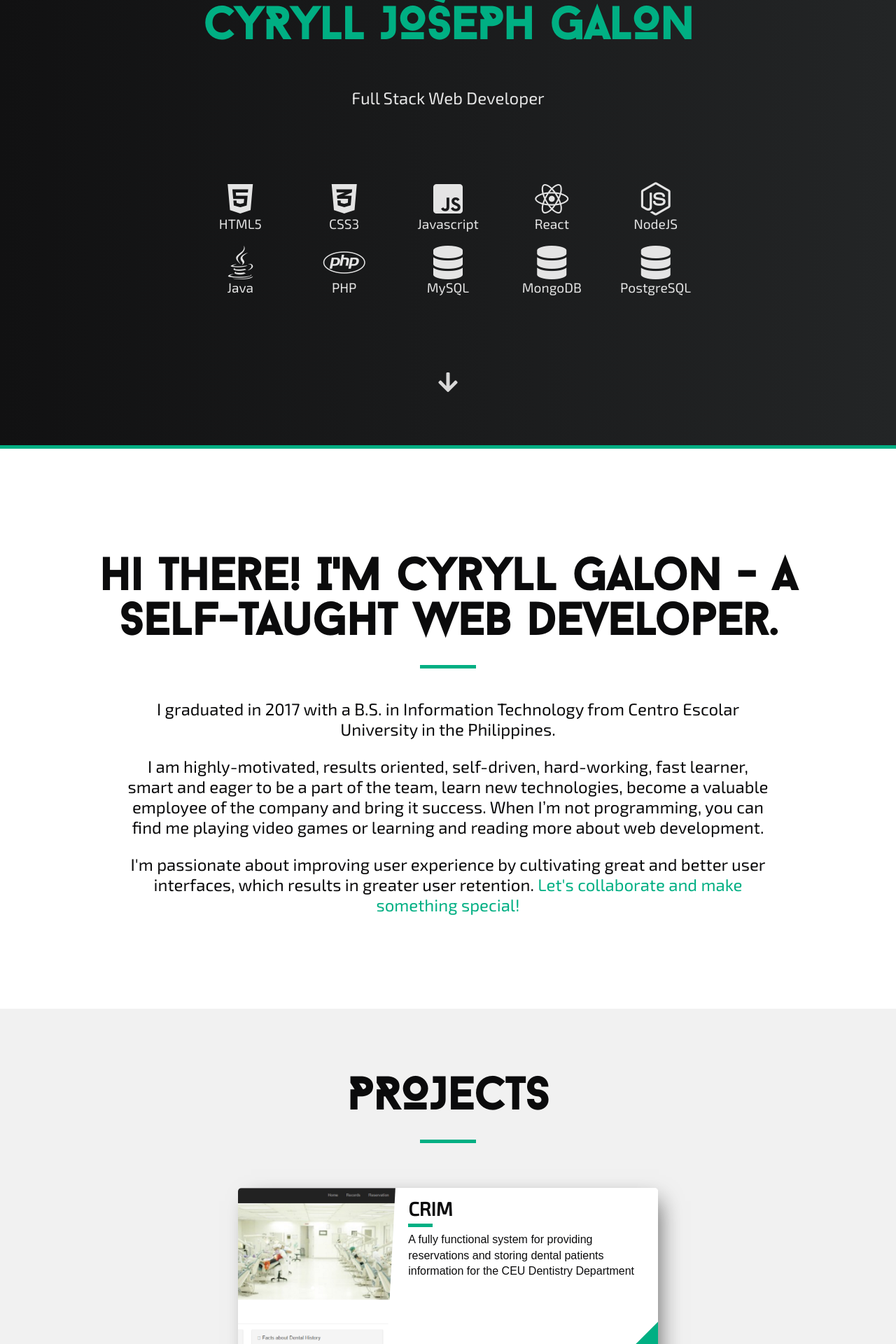
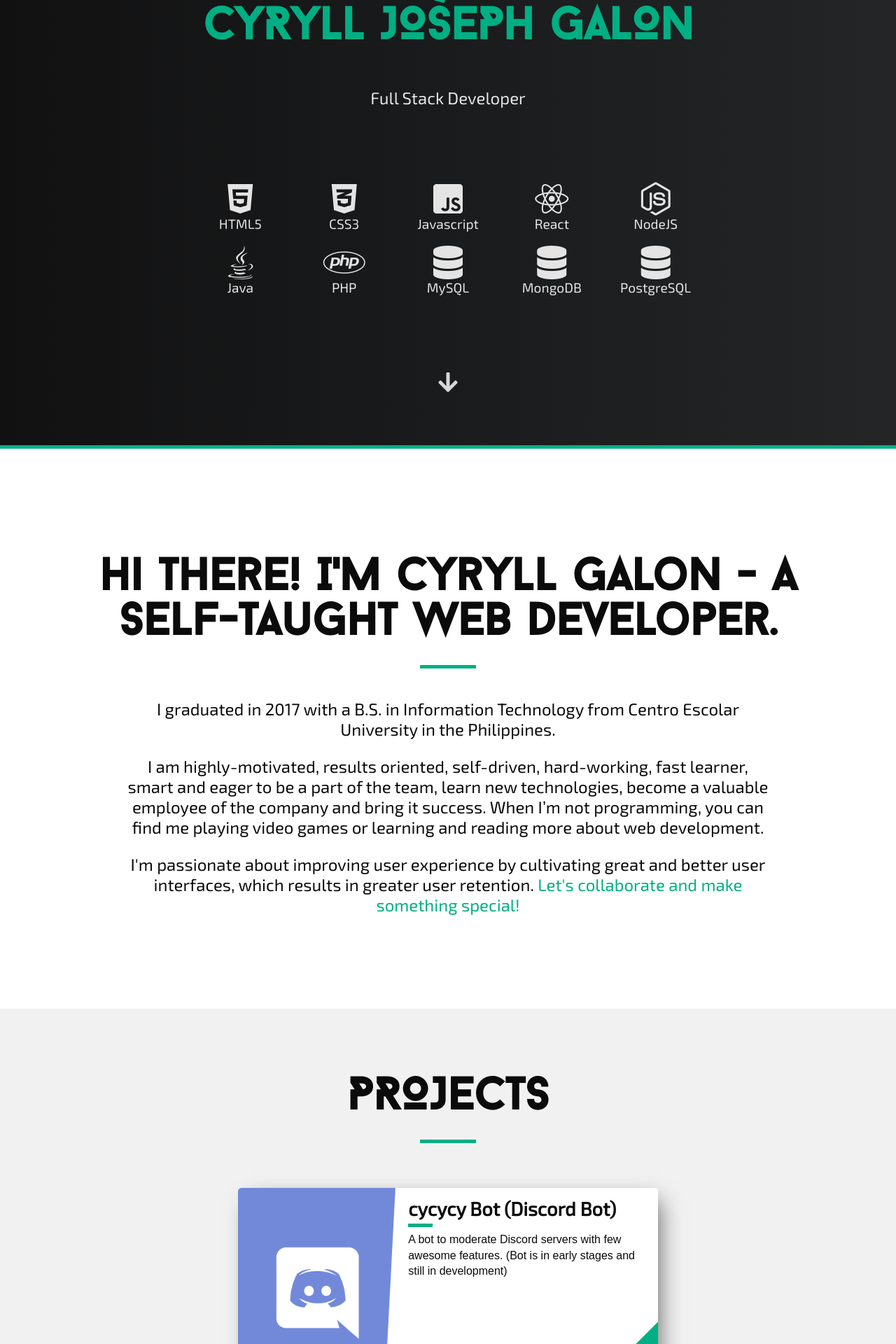
Before and after one commit to galoncyryll/portfolio, a React (Create React App) app: page / in a window 1280 px wide. Shown: the part 220-2140 px from the top of the page at 70% size. Built offline with nearby package versions, Linux system fonts and the light colour scheme.

Commit message:
changed features

```diff
--- a/src/components/landingpage/landingpage.js
+++ b/src/components/landingpage/landingpage.js
@@ -9,7 +9,7 @@ class LandingPage extends Component {
                     <div className='content'>
                         <div className='wow fadeInDown'>
                             <h1 ><i className="fas fa-code blocker"></i>CYRYLL JOSEPH GALON</h1>
-                            <h2>Full Stack Web Developer</h2>
+                            <h2>Full Stack Developer</h2>
                         </div>
                         <div className='skills-container'>
                             <div className='skill-cards wow fadeInDown' data-wow-delay='0.2s'>
--- a/src/projectData.js
+++ b/src/projectData.js
@@ -1,4 +1,22 @@
 export const projectData = [
+    {
+        title: "cycycy Bot (Discord Bot)",
+        bgImg: "img/discordbanner.png",
+        description: "A bot to moderate Discord servers with few awesome features. (Bot is in early stages and still in development)",
+        tech: [
+            'ReactJS',
+            'NodeJS',
+            'GraphQL',
+            'Apollo',
+            'MongoDB',
+            'DiscordJS',
+            'Google Translation API',
+            'WikiPedia API'
+        ],
+        GitHub: "https://github.com/cycycy-bot/cycycy-bot",
+        Demo: "https://bot.cycycy.me",
+        Featured: true,
+    },
     {
         title: "CRIM",
         bgImg: 'img/Crim.png',
@@ -44,7 +62,6 @@ export const projectData = [
         ],
         GitHub: "https://github.com/galoncyryll/cystore",
         Demo: "https://cystore.netlify.com/",
-        Featured: true
     },
     {
         title: "Startup Landing Page",
@@ -70,17 +87,4 @@ export const projectData = [
         GitHub: "https://github.com/galoncyryll/github-profile-finder",
         Demo: "https://galoncyryll.github.io/github-profile-finder/"
     },
-    {
-        title: "cycycy Bot (Discord Bot)",
-        bgImg: "img/discordbanner.png",
-        description: "A bot to moderate Discord servers with few awesome features. (Bot is in early stages and still in development)",
-        tech: [
-            'NodeJS',
-            'DiscordJS',
-            'Javascript',
-            'Google Translation API',
-            'WikiPedia API'
-        ],
-        GitHub: "https://github.com/galoncyryll/cycycy-bot"
-    }
   ];
```
